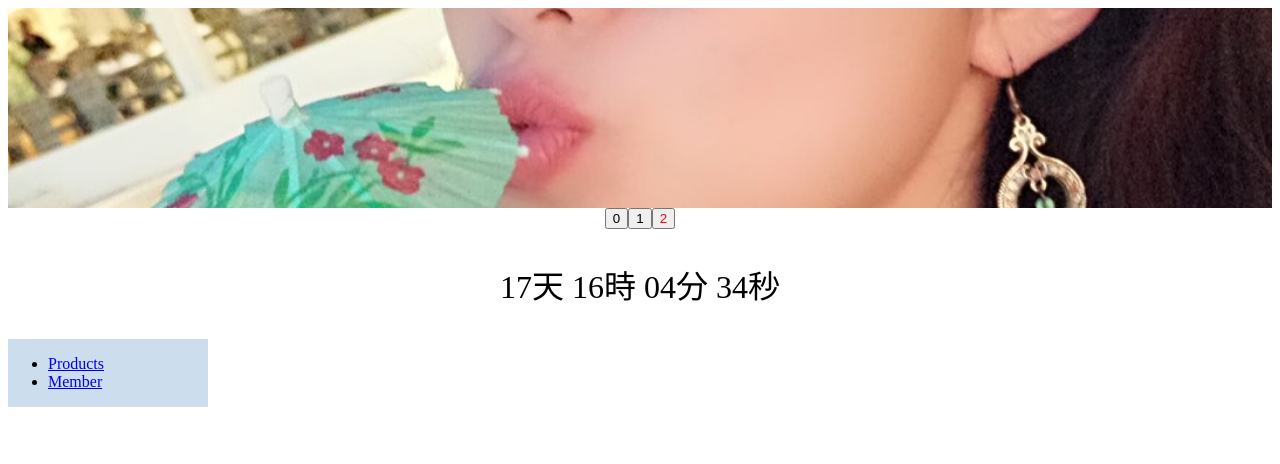
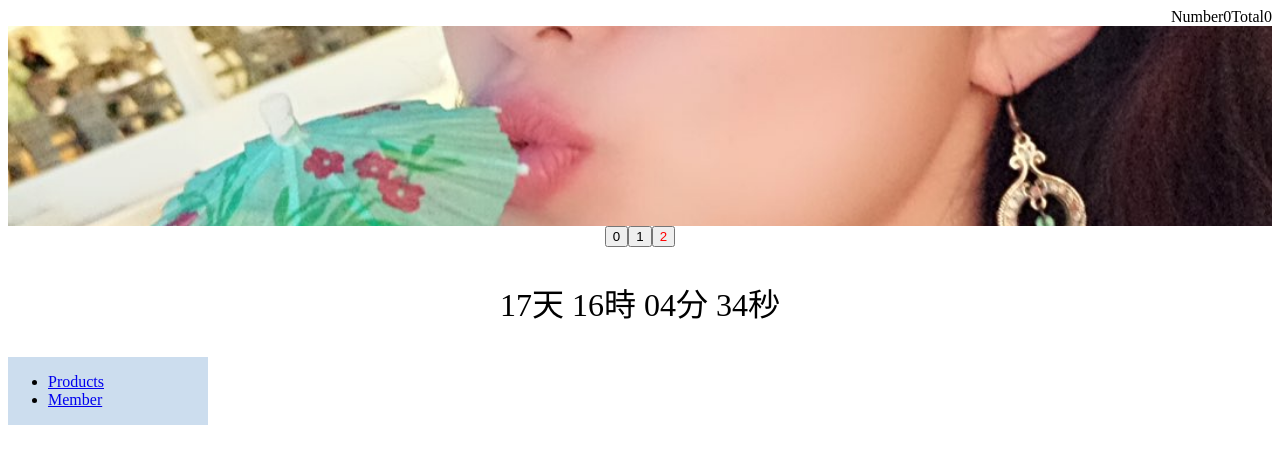
Before and after one commit to scars377/vue-qstudy, a Vue app: page /#/ in a window 1280 px wide. Shown: the top 464 px of the page. Built offline with nearby package versions, Linux system fonts and the light colour scheme; the HTML template or start-up script is replaced by a standard one.

Commit message:
add cart

```diff
--- a/package.json
+++ b/package.json
@@ -58,6 +58,7 @@
     "vue-router": "^3.0.1",
     "vue-style-loader": "^3.0.1",
     "vue-template-compiler": "^2.5.2",
+    "vuex": "^3.0.1",
     "webpack": "^3.6.0",
     "webpack-bundle-analyzer": "^2.9.0",
     "webpack-dev-server": "^2.9.1",
--- a/src/App.vue
+++ b/src/App.vue
@@ -1,5 +1,6 @@
 <template>
   <div>
+    <Cart :cart="cart"/>
     <Slider :images="images" width="100%"/>
     <Countdown :endTime="endTime"/>
     <div class="container">
@@ -7,7 +8,9 @@
         <Sidebar/>
       </div>
       <div class="content">
-        <router-view/>
+        <router-view
+          :addToCart="addToCart"
+        />
       </div>
     </div>
   </div>
@@ -19,6 +22,7 @@ import ProductList from './components/ProductList';
 import Member from './components/Member';
 import Slider from './components/Slider';
 import Countdown from './components/Countdown';
+import Cart from './components/Cart';
 
 import image1 from './assets/29D1CE5B-38F5-417E-9FFE-648D67706E0B.jpg';
 import image2 from './assets/B3A21FA7-B481-4D50-9834-C33A055C04FB.jpg';
@@ -32,6 +36,7 @@ export default {
     Slider,
     Countdown,
     Member,
+    Cart,
   },
   data() {
     return {
@@ -41,12 +46,16 @@ export default {
         image2,
         image3,
       ],
+      cart: [],
     };
   },
   methods: {
     add() {
       this.count += this.step;
       this.step += 1;
+    },
+    addToCart(item) {
+      this.cart = this.cart.concat(item);
     },
   },
 };
--- /dev/null
+++ b/src/components/Cart.vue
@@ -0,0 +1,28 @@
+<template>
+  <div class="cart">
+    <label>Number</label>
+    <span>{{count}}</span>
+    <label>Total</label>
+    <span>{{total.toLocaleString()}}</span>
+  </div>
+</template>
+
+<script>
+export default {
+  props: ['cart'],
+  computed: {
+    count() {
+      return this.cart.length;
+    },
+    total() {
+      return this.cart.reduce((acc, { score }) => acc + score, 0);
+    },
+  },
+};
+</script>
+
+<style>
+.cart{
+  text-align: right;
+}
+</style>
--- a/src/components/Pagenition.vue
+++ b/src/components/Pagenition.vue
@@ -21,14 +21,16 @@ export default {
       return parseInt(this.$route.params.page, 10) || 1;
     },
     pages() {
-      let start = this.page - parseInt(MAX_PAGES / 2, 10);
+      const len = Math.min(this.numPages, MAX_PAGES);
+
+      let start = this.page - parseInt(len / 2, 10);
       if (start < 1) start = 1;
-      if (start + (MAX_PAGES - 1) > this.numPages) {
-        start = this.numPages - (MAX_PAGES - 1);
+      if (start + (len - 1) > this.numPages) {
+        start = this.numPages - (len - 1);
       }
 
       const pages = [];
-      for (let i = 0; i < MAX_PAGES; i += 1) {
+      for (let i = 0; i < len; i += 1) {
         pages.push(i + start);
       }
       return pages;
@@ -46,6 +48,15 @@ export default {
 </script>
 
 <style scoped>
+a{
+  display: inline-block;
+  color: #33f;
+  text-decoration: none;
+  padding: 4px 12px;
+}
+a:hover{
+  background: #eee;
+}
 .router-link-active{
   color: red;
 }
--- a/src/components/ProductList.vue
+++ b/src/components/ProductList.vue
@@ -19,6 +19,7 @@
         class="product"
         v-for="(product,index) in products"
         :key="index"
+        @click="addToCart(product)"
       >
         <div class="product-img" :style="imgStyle(product.picture)" />
         <div class="product-name">{{product.openID}}</div>
@@ -44,7 +45,7 @@ const range = [
 const MAX_COUNT = 20;
 
 export default {
-  props: ['url', 'pagenition', 'params'],
+  props: ['url', 'pagenition', 'addToCart'],
   components: {
     Pagenition,
   },
```
Also changed, not shown: src/store.js (added), 1 other file (tests, documents, lock files or other folders).
